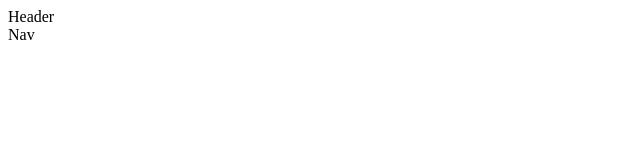
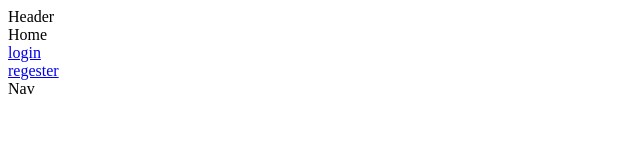
Before and after one commit to abderehmen02/Day-After-Day, a React (Create React App) app in the folder Front End/: page / in a window 1280 px wide. Before the commit this address had no page. Shown: the top 160 px of the page, without its empty margins (0-640 px from the left). Built offline with nearby package versions, Linux system fonts and the light colour scheme.

Commit message:
setting the basics

```diff
--- a/Front End/src/App.tsx
+++ b/Front End/src/App.tsx
@@ -3,16 +3,16 @@ import {useSelector , useDispatch} from 'react-redux'
 import { stateType } from './state/reducers';
 import { BrowserRouter , Routes, Route,  } from "react-router-dom";
 import {Header , Nav} from './components'
-import {Home , Login , SignUp , Productivity} from './pages'
+import {Home , Login , Regester , Productivity} from './pages'
 
 const App:React.FC = () =>{
     return (
 <BrowserRouter>
 <Header/>
 <Routes>
-<Route   path='/home'          element={<Home/>}  > </Route>
+<Route   path='/'          element={<Home/>}  > </Route>
 <Route   path='/login'        element={<Login/>} ></Route>
-<Route   path='/signUp'        element={<SignUp/>} ></Route>
+<Route   path='/regester'        element={<Regester/>} ></Route>
 <Route   path='/productivity'  element={<Productivity/>} >  </Route>
 </Routes>
 <Nav/>
--- a/Front End/src/pages/home.tsx
+++ b/Front End/src/pages/home.tsx
@@ -4,8 +4,8 @@ export const Home: React.FC =  ()=> {
   return (
     <div>
     <div>Home</div>
-    <Link to='/login' > login </Link>
-    <Link to='/signUp' ></Link>
+    <Link to='/login' > login </Link> <br/>
+    <Link to='/regester' > regester</Link>
     </div>
   )
 }
--- a/Front End/src/pages/index.ts
+++ b/Front End/src/pages/index.ts
@@ -1,4 +1,4 @@
 export * from "./home"
-export * from './signUp'
+export * from './regester'
 export * from   './login'
 export * from './productivity'
--- /dev/null
+++ b/Front End/src/pages/regester.tsx
@@ -0,0 +1,7 @@
+import React from 'react'
+
+export const  Regester: React.FC = ()=> {
+  return (
+    <div>this is the regester page</div>
+  )
+}
--- a/Front End/src/pages/signUp.tsx
+++ /dev/null
@@ -1,7 +0,0 @@
-import React from 'react'
-
-export const  SignUp: React.FC = ()=> {
-  return (
-    <div>sign up</div>
-  )
-}
```
Also changed, not shown: 1 other file (tests, documents, lock files or other folders).
